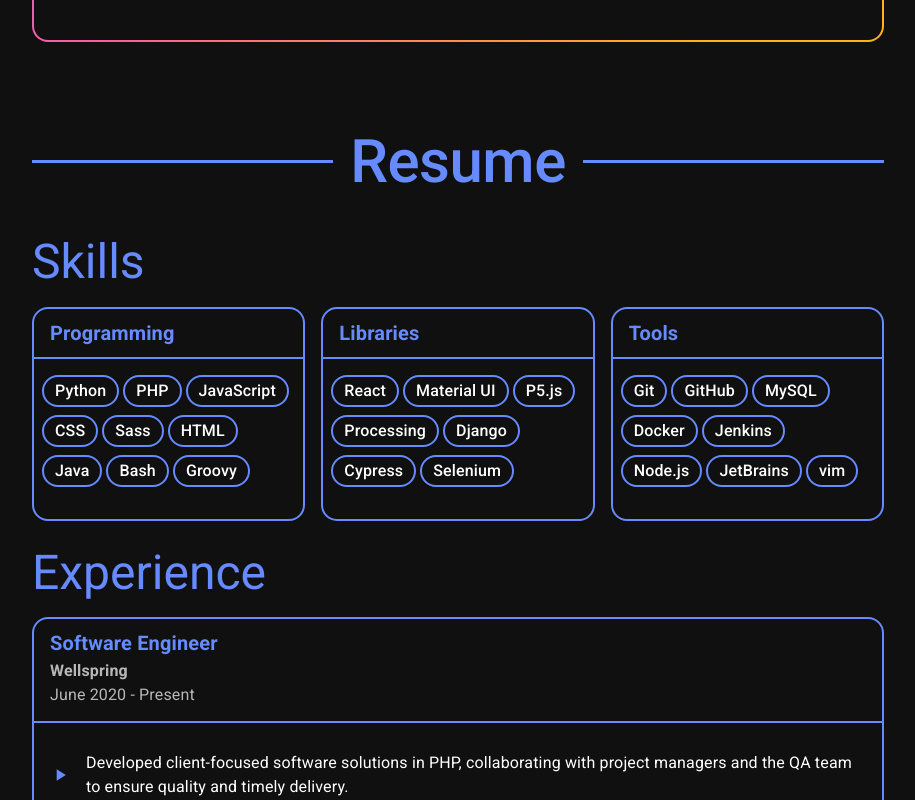
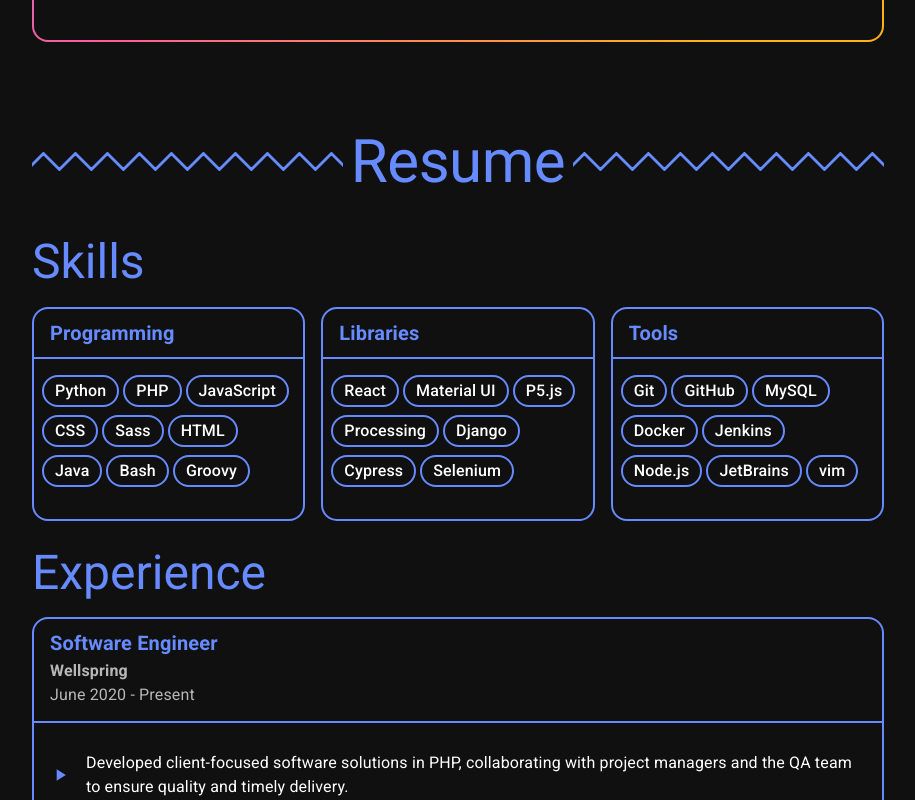
Before and after one commit to connordelacruz/connordelacruz.github.io, a React (Vite) app: page / in a window 1280 px wide. Shown: the part 940-1740 px from the top of the page, without its empty margins (182-1097 px from the left). Built offline with nearby package versions, Linux system fonts and the light colour scheme.

Commit message:
zig zag headers!

```diff
--- a/src/components/ContactSection.jsx
+++ b/src/components/ContactSection.jsx
@@ -1,9 +1,9 @@
 import { Box, CardContent, Typography } from '@mui/material'
-import { SectionHeader } from './common/SectionHeader.jsx'
 import { Email } from '@mui/icons-material'
 import { CtaButton } from './common/CtaButton.jsx'
 import { ContentCard, ContentCardHeader } from './common/ContentCard.jsx'
 import { SocialLinks } from './common/SocialLinks.jsx'
+import { SectionHeader } from './common/SectionHeader.jsx'
 
 /**
  * Contact section component.
@@ -16,6 +16,7 @@ export const ContactSection = ({color}) => {
   return (
     <Box id="section-contact">
       <SectionHeader color={color}>Contact</SectionHeader>
+
       <ContentCard
         color={color}
       >
--- a/src/components/common/SectionHeader.jsx
+++ b/src/components/common/SectionHeader.jsx
@@ -1,19 +1,24 @@
-import { Divider, Typography } from '@mui/material'
+import { Typography } from '@mui/material'
+import { ZigZagContainer } from './ZigZag.jsx'
 
+/**
+ * Section header component.
+ *
+ * @param color
+ * @param children
+ * @return {JSX.Element}
+ * @constructor
+ */
 export const SectionHeader = ({
+                                color,
                                 children,
-                                color,
-                                ...props
                               }) => {
   return (
-    <Divider
+    <ZigZagContainer
+      color={color}
       sx={{
         mb: 4,
         mt: 2,
-        '&::before, &::after': {
-          borderTopWidth: 3,
-          borderTopColor: color + '.main',
-        },
       }}
     >
       <Typography
@@ -21,15 +26,13 @@ export const SectionHeader = ({
         variant="h2"
         gutterBottom={false}
         sx={{
-          fontWeight: 500,
-          color: color + '.main',
-          // TODO: reign in these values for mobile...
           px: 1,
           py: 0.5,
+          color: color + '.main',
         }}
       >
         {children}
       </Typography>
-    </Divider>
+    </ZigZagContainer>
   )
 }
--- a/src/components/common/ZigZag.jsx
+++ b/src/components/common/ZigZag.jsx
@@ -1,27 +1,49 @@
 import { Box } from '@mui/material'
 import { THEME_GRADIENT } from '../Theme.jsx'
 
-// TODO IDEA 1: multiple components:
-//    - make function that handles calculations and returns {height: height, mask: mask}
-//    - make un-exported ZigZagRule component that is exactly what we have now
-//    - make ZigZagWithChildren, do something similar to Divider
-//    - finally, update ZigZag to conditionally render differently based on whether there's kids or not
+/**
+ * Returns an object to use for sx styling to make a zig zag.
+ *
+ * Styling based on https://css-shape.com/zig-zag-line/
+ *
+ * @param angle
+ * @param size
+ * @param thiccness
+ * @param color
+ * @return {{}}
+ */
+const calculateZigZagSx = (
+  angle,
+  size,
+  thiccness,
+  color,
+) => {
+  const zigZagSx = {}
+  // Calculations
+  const height = `calc(${thiccness} + ${size} / (2 * tan(${angle} / 2)))`
+  const g = `${size} repeat-x conic-gradient(from calc(${angle}/-2) at bottom,
+    #0000,#000 1deg calc(${angle} - 1deg),#0000 ${angle})`
+  const mask = `50% calc(-1*${thiccness})/${g} exclude,50%/${g}`
+  zigZagSx.height = height
+  zigZagSx.mask = mask
 
-// TODO IDEA 2: just lump it all together babyyyy
-//    - store calculated sx in object
-//    - if no children, styles go on root element
-//    - if children, styles go before/after, then prob have a wrapper
+  // Color
+  if (color === 'gradient') {
+    zigZagSx.background = THEME_GRADIENT
+  } else {
+    zigZagSx.backgroundColor = color + '.main'
+  }
+
+  return zigZagSx
+}
 
 /**
  * ZigZag horizontal rule component.
- *
- * Styling based on https://css-shape.com/zig-zag-line/
  *
  * @param color
  * @param angle
  * @param size
  * @param thiccness
- * @param my
  * @param sx
  * @return {JSX.Element}
  * @constructor
@@ -31,33 +53,61 @@ export const ZigZag = ({
                          angle = '90deg',
                          size = '2rem',
                          thiccness = '0.25rem',
-                         my = 2,
                          sx = {},
                        }) => {
-  // Calculations
-  const height = `calc(${thiccness} + ${size} / (2 * tan(${angle} / 2)))`
-  const g = `${size} repeat-x conic-gradient(from calc(${angle}/-2) at bottom,
-    #0000,#000 1deg calc(${angle} - 1deg),#0000 ${angle})`
-  const mask = `50% calc(-1*${thiccness})/${g} exclude,50%/${g}`
-
-  // Color
-  const colorSx = {}
-  if (color === 'gradient') {
-    colorSx.background = THEME_GRADIENT
-  } else {
-    colorSx.backgroundColor = color + '.main'
-  }
+  const zigZagSx = calculateZigZagSx(angle, size, thiccness, color)
 
   return (
     <Box
       sx={{
-        my: my,
-        height: height,
+        my: 2,
         width: '100%',
-        mask: mask,
-        ...colorSx,
+        ...zigZagSx,
         ...sx
       }}
     />
   )
 }
+
+/**
+ * Wrap some text with zig zags on either side.
+ *
+ * @param color
+ * @param angle
+ * @param size
+ * @param thiccness
+ * @param sx
+ * @param children
+ * @return {JSX.Element}
+ * @constructor
+ */
+export const ZigZagContainer = ({
+                                  color = 'gradient',
+                                  angle = '90deg',
+                                  size = '2rem',
+                                  thiccness = '0.25rem',
+                                  sx = {},
+                                  children,
+                                }) => {
+  const zigZagSx = calculateZigZagSx(angle, size, thiccness, color)
+
+  return (
+    <Box
+      sx={{
+        textAlign: 'center',
+        display: 'flex',
+        alignItems: 'center',
+        my: 2,
+        ...sx,
+        '&::before, &::after': {
+          content: '""',
+          width: '100%',
+          display: 'inline-block',
+          ...zigZagSx,
+        },
+      }}
+    >
+      {children}
+    </Box>
+  )
+}
```
